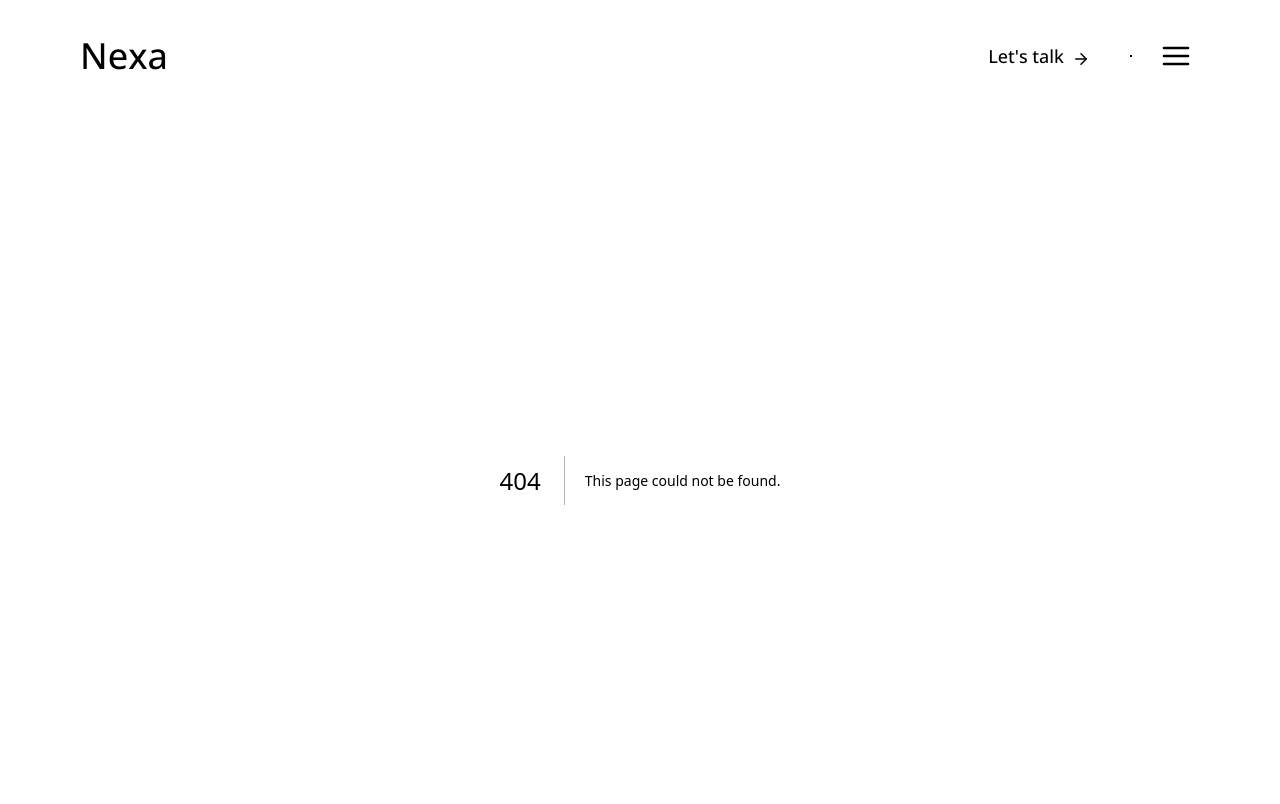
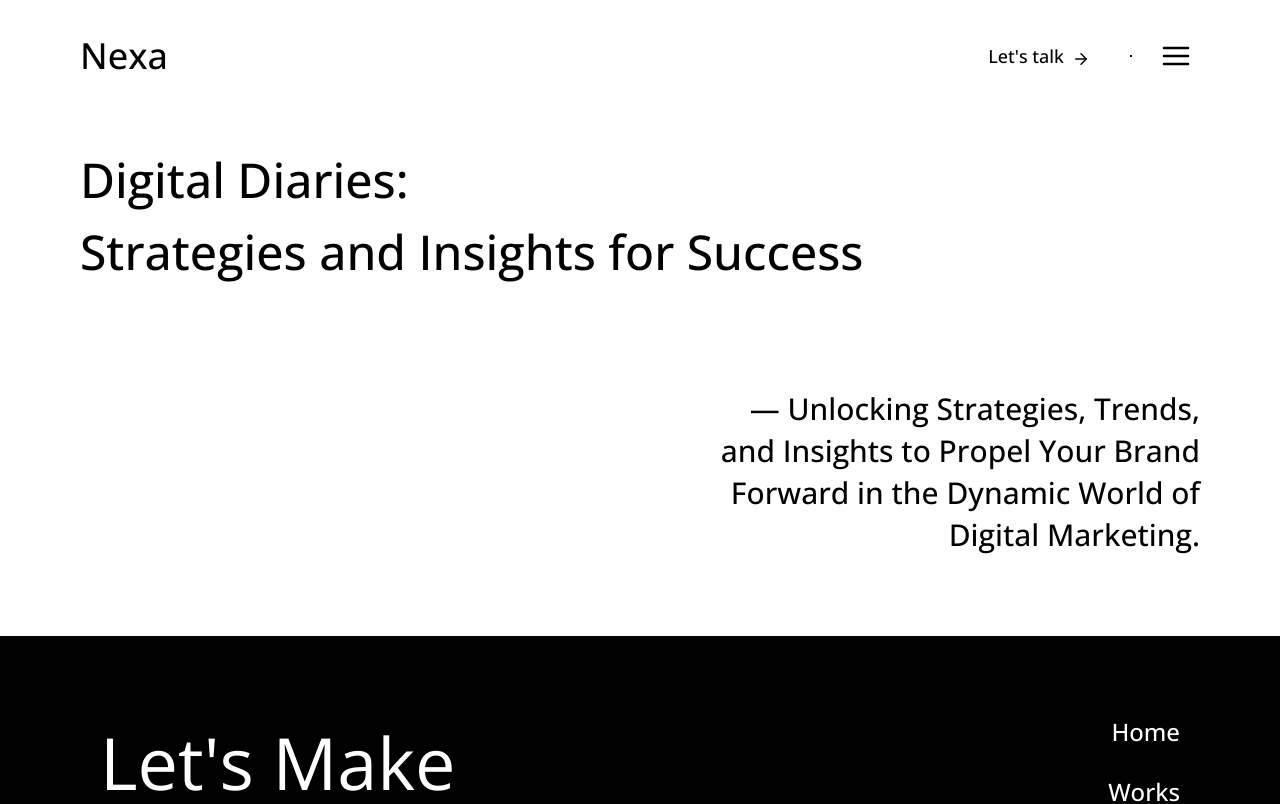
Before and after one commit to JihadZaidan/nexa-baru, a Next.js app: page /insight in a window 1280 px wide. Before the commit this address had no page. Shown: the top 804 px of the page. Built offline with nearby package versions, Linux system fonts and the light colour scheme.

Commit message:
Add files via upload

```diff
--- /dev/null
+++ b/src/app/insight/page.tsx
@@ -0,0 +1,9 @@
+import Insider from "@/components/insight/insightHead";
+
+export default function Insight() {
+    return (
+        <div className="w-full">
+            <Insider/>
+        </div>
+    )
+}
```
